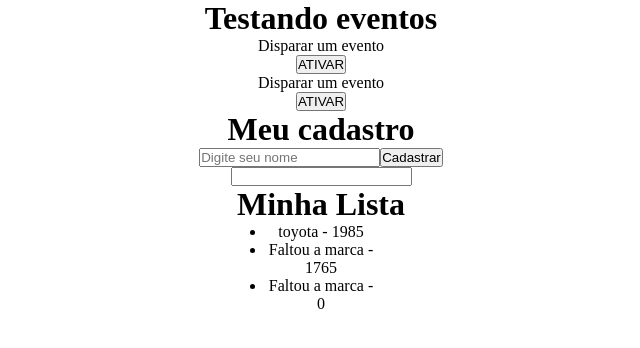
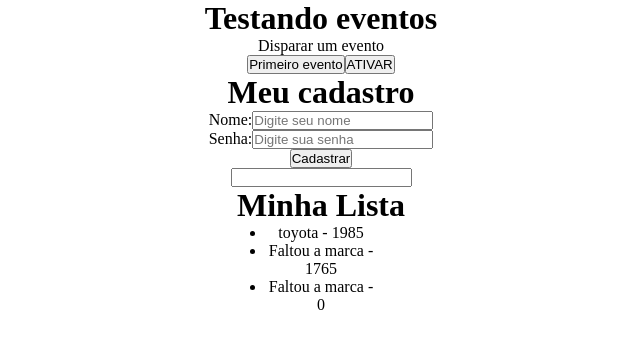
Before and after one commit to AbnerBenicio/react-course, a React (Create React App) app: page / in a window 1280 px wide. Shown: the top 348 px of the page, without its empty margins (319-959 px from the left). Built offline with nearby package versions, Linux system fonts and the light colour scheme.

Commit message:
Entendendo useState

```diff
--- a/src/App.js
+++ b/src/App.js
@@ -12,7 +12,6 @@ function App() {
     <div className="App">
       <h1>Testando eventos</h1>
       <Event numero={1}/>
-      <Event numero={2}/>
       <Form />
       <List />
 
--- /dev/null
+++ b/src/components/Button.js
@@ -0,0 +1,5 @@
+function Button (props) {
+    return <button>{props.text}</button>
+}
+
+export default Button
--- a/src/components/Event.js
+++ b/src/components/Event.js
@@ -1,3 +1,5 @@
+import Button from "./Button"
+
 function Event (props) {
 
     const meuEvento = () => {
@@ -7,6 +9,7 @@ function Event (props) {
     return (
         <div>
             <p>Disparar um evento</p>
+            <Button text="Primeiro evento"/>
             <button onClick={meuEvento}>ATIVAR</button>
         </div>
     )
--- a/src/components/Form.js
+++ b/src/components/Form.js
@@ -1,22 +1,35 @@
-function Form () {
+import { useState } from "react";
+
+function Form() {
 
   const cadastrarUser = (e) => {
-        e.preventDefault()
-        console.log("Cadastrou usuário")
-    }
+    e.preventDefault();
+    console.log("Cadastrou o usuário");
+    console.log(name)
+  };
+
+  const [name, setName] = useState("")
+
 
   return (
     <div>
       <h1>Meu cadastro</h1>
       <form onSubmit={cadastrarUser}>
         <div>
-                    <input type="text" placeholder="Digite seu nome"/>
+          <div>
+            <label htmlFor="name">Nome:</label>
+            <input type="text" placeholder="Digite seu nome" onChange={(e) => setName(e.target.value)}/>
+          </div>
+          <div>
+            <label htmlFor="password">Senha:</label>
+            <input type="password" placeholder="Digite sua senha" />
+          </div>
 
           <input type="submit" value="Cadastrar" />
         </div>
       </form>
     </div>
-    )
+  );
 }
 
-export default Form
+export default Form;
```
Lines whose indentation alone changed are shown as unchanged.
